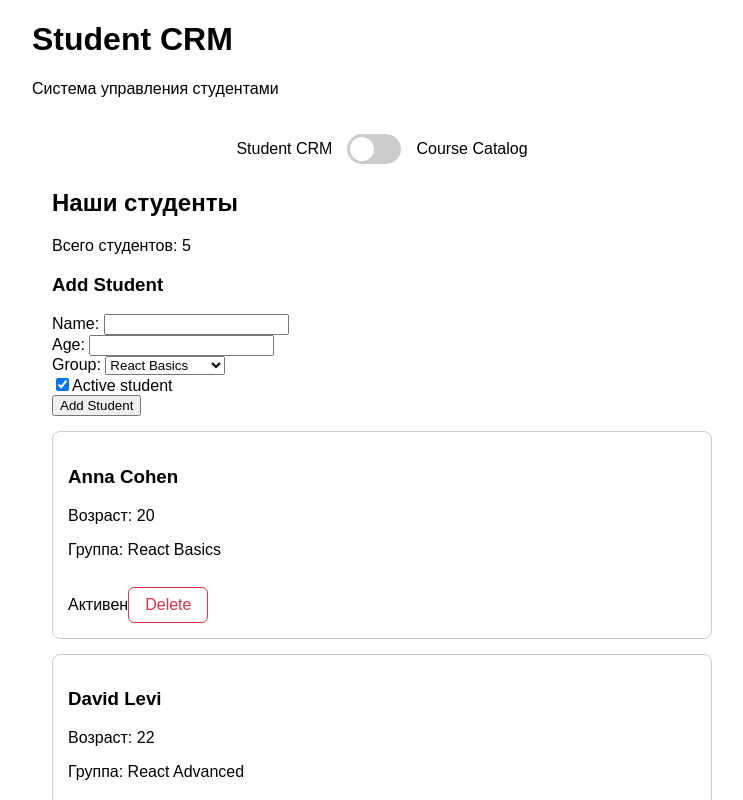
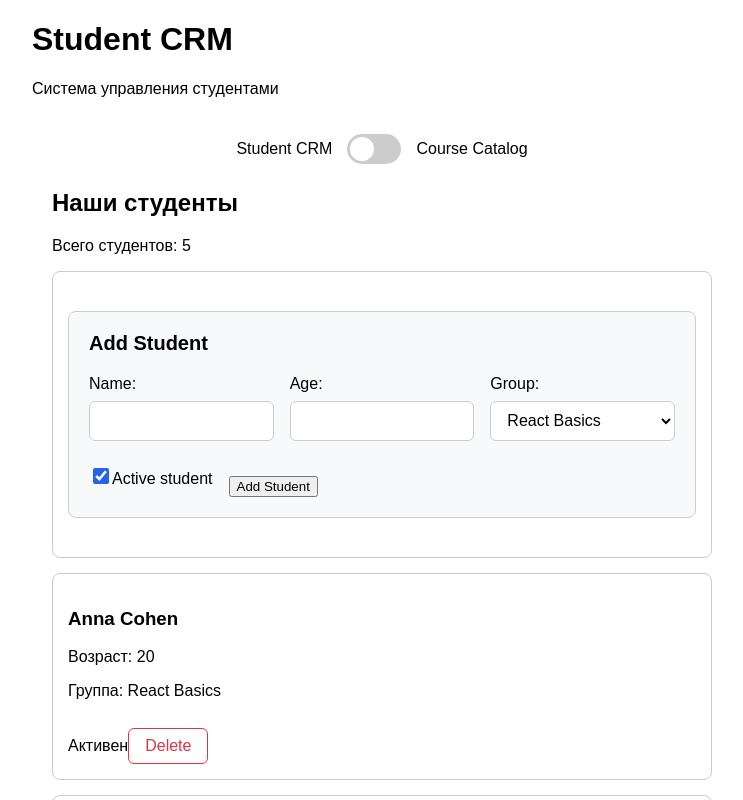
Before and after one commit to no13exit/student-crm, a React (Vite) app: page / in a window 1280 px wide. Shown: the top 800 px of the page, without its empty margins (258-1001 px from the left). Built offline with nearby package versions, Linux system fonts and the light colour scheme.

Commit message:
form visuals

```diff
--- a/src/students/StudentList.jsx
+++ b/src/students/StudentList.jsx
@@ -2,6 +2,7 @@
 import { useState } from 'react';
 import { students as initialStudents } from '../data/students.js';
 import StudentCard from './StudentCard.jsx';
+import Card from '../components/Card.jsx';
 
 function StudentList() {
 	const [students, setStudents] = useState(initialStudents);
@@ -42,10 +43,11 @@ function StudentList() {
 			<h2>Наши студенты</h2>
 			<p>Всего студентов: {students.length}</p>
 
-			<form onSubmit={addStudent}>
+			<Card>
+				<form className="student-form" onSubmit={addStudent}>
 				<h3>Add Student</h3>
-
-				<div>
+				<div className="student-form-fields">
+				<div className="form-field">
 					<label htmlFor="student-name">Name: </label>
 					<input
 						id="student-name"
@@ -56,7 +58,7 @@ function StudentList() {
 					/>
 				</div>
 
-				<div>
+				<div className="form-field">
 					<label htmlFor="student-age">Age: </label>
 					<input
 						id="student-age"
@@ -68,7 +70,7 @@ function StudentList() {
 					/>
 				</div>
 
-				<div>
+				<div className="form-field">
 					<label htmlFor="student-group">Group: </label>
 					<select
 						id="student-group"
@@ -80,7 +82,7 @@ function StudentList() {
 					</select>
 				</div>
 
-				<div>
+					<div className="form-checkbox">
 					<label htmlFor="student-active">
 						<input
 							id="student-active"
@@ -93,7 +95,9 @@ function StudentList() {
 				</div>
 
 				<button type="submit">Add Student</button>
+				</div>
 			</form>
+			</Card>
 
 			{students.length === 0 ? (
 				<p>Список студентов пуст</p>
```
